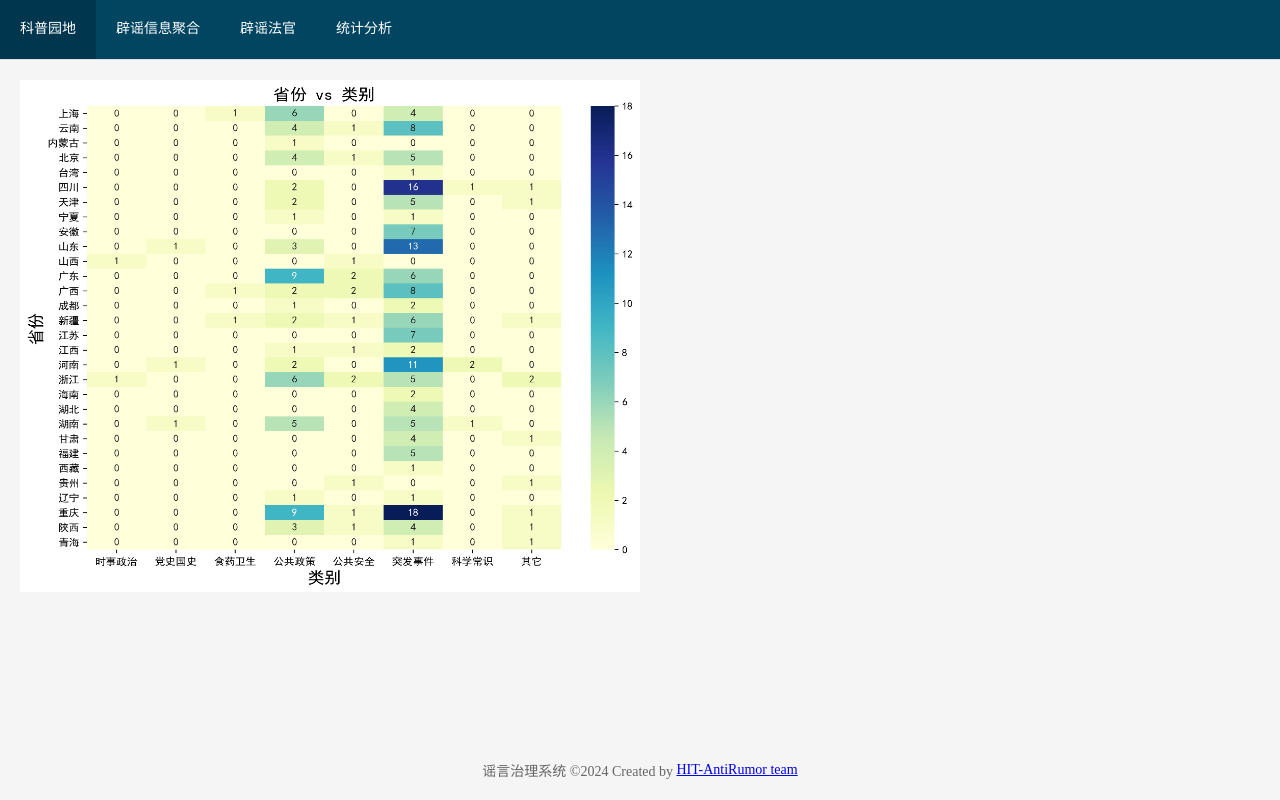
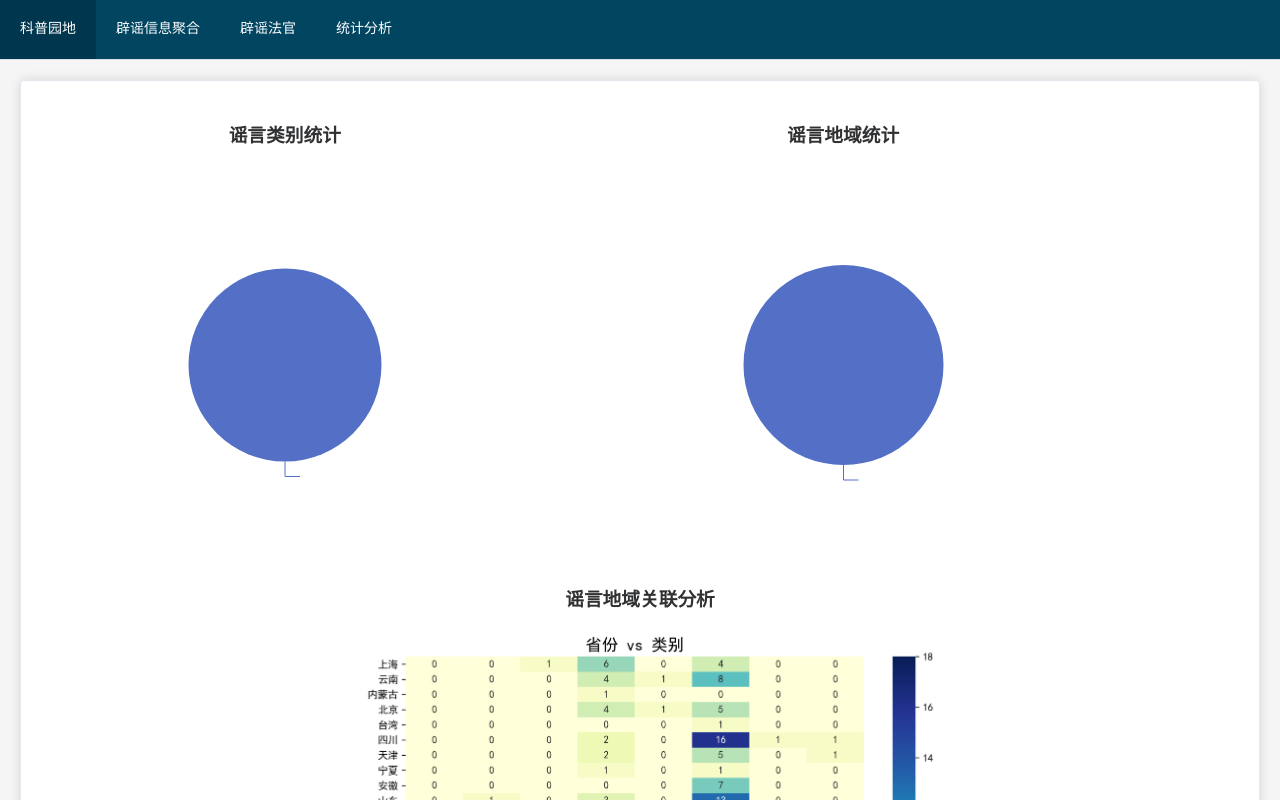
Before and after one commit to hacheyz/AntiRumor, a Vue app in the folder web/frontend/: page /statistic in a window 1280 px wide. Shown: the top 800 px of the page. Built offline with nearby package versions, Linux system fonts and the light colour scheme; no server answers.

Commit message:
[feat] Implement statistic page

```diff
--- a/web/frontend/src/views/statistic/Statistic.vue
+++ b/web/frontend/src/views/statistic/Statistic.vue
@@ -1,4 +1,62 @@
+<script setup>
+import {onMounted, ref} from "vue";
+import PieChart from "@/components/PieChart.vue";
+import {tagListWithRelateNumService} from "@/api/tag.js";
+
+const categoryData = ref([
+  {value: 0, name: ''},
+]);
+
+const areaData = ref([
+  {value: 0, name: ''},
+]);
+
+const categories = ref(['突发事件', '食药卫生', '公共政策', '时事政治', '社会热点', '科学常识', '党史国史', '公共安全', '其它'])
+const fetchPieChartData = async () => {
+  const res = await tagListWithRelateNumService();
+  const data = res.data.data;
+  // data = [id: , name: , relateNum: ]
+  const categoryDataTemp = [];
+  const areaDataTemp = [];
+  data.forEach(item => {
+    if (categories.value.includes(item.name)) {
+      categoryDataTemp.push({value: item.relateNum, name: item.name});
+    } else {
+      areaDataTemp.push({value: item.relateNum, name: item.name});
+    }
+  });
+  categoryData.value = categoryDataTemp;
+  areaData.value = areaDataTemp;
+};
+
+onMounted(() => {
+  fetchPieChartData();
+});
+</script>
+
 <template>
-<!--  statistic-->
-  <img class="preview" src="../../assets/province_category_hot.png" width="50%" height="80%">
+  <el-card>
+    <el-row :gutter="20">
+      <el-col :span="1"/>
+      <el-col :span="8">
+        <h1 style="text-align: center">谣言类别统计</h1>
+        <div style="display: flex; justify-content: center; align-items: center;">
+          <PieChart :chartData="categoryData"/>
+        </div>
+      </el-col>
+      <el-col :span="14">
+        <h1 style="text-align: center">谣言地域统计</h1>
+        <div style="display: flex; justify-content: center; align-items: center;">
+          <PieChart :chartData="areaData"/>
+        </div>
+      </el-col>
+      <el-col :span="1"/>
+    </el-row>
+    <el-col>
+      <h1 style="text-align: center">谣言地域关联分析</h1>
+    <el-row style="display: flex; justify-content: center">
+      <img class="preview" src="../../assets/province_category_hot.png" width="50%" height="80%">
+    </el-row>
+    </el-col>
+  </el-card>
 </template>
```
